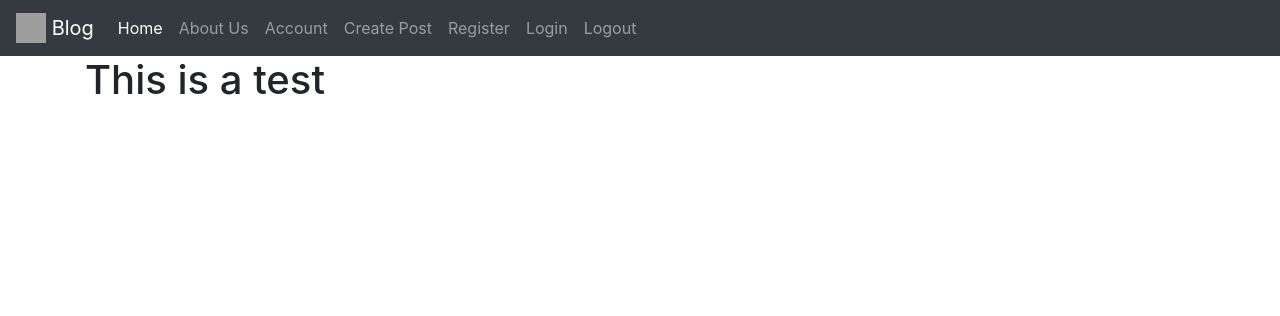
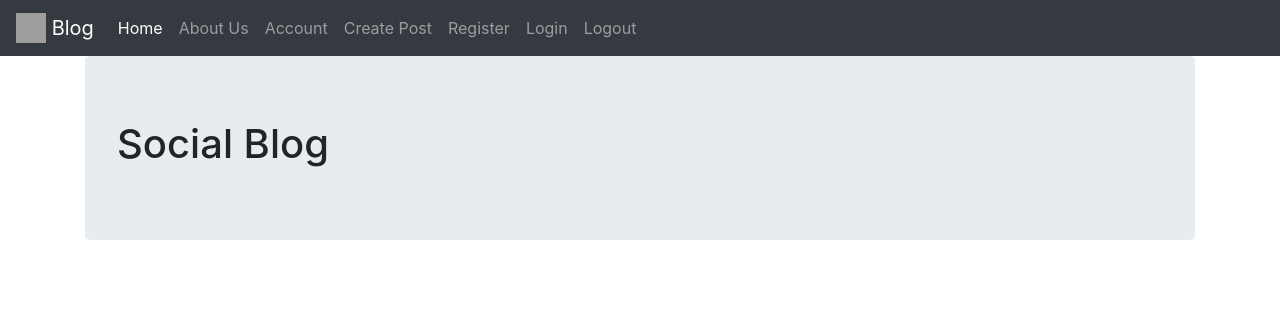
Before and after one commit to mohammadekhosravi/SocialBlog, a Flask app: page / in a window 1280 px wide. Shown: the top 316 px of the page. Run offline with Flask 2, Linux system fonts and the light colour scheme; some libraries are stand-ins or nearby versions; grey boxes are pictures that could not be loaded.

Commit message:
Create index.html

```diff
--- a/blog/templates/index.html
+++ b/blog/templates/index.html
@@ -1,4 +1,6 @@
 {% extends "base.html" %}
 {% block content %}
-<h1>This is a test </h1>
+  <div class="jumbotron">
+    <h1>Social Blog</h1>
+  </div>
 {% endblock %}
```
